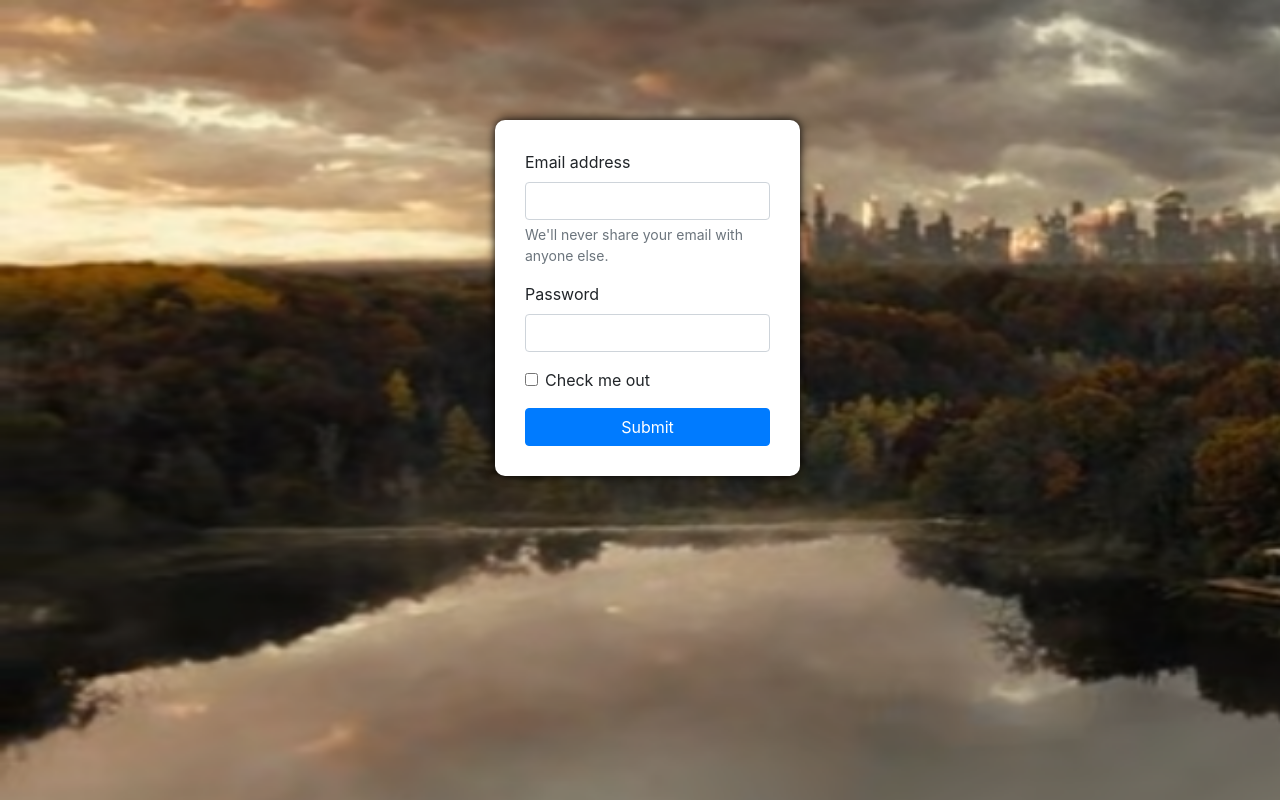
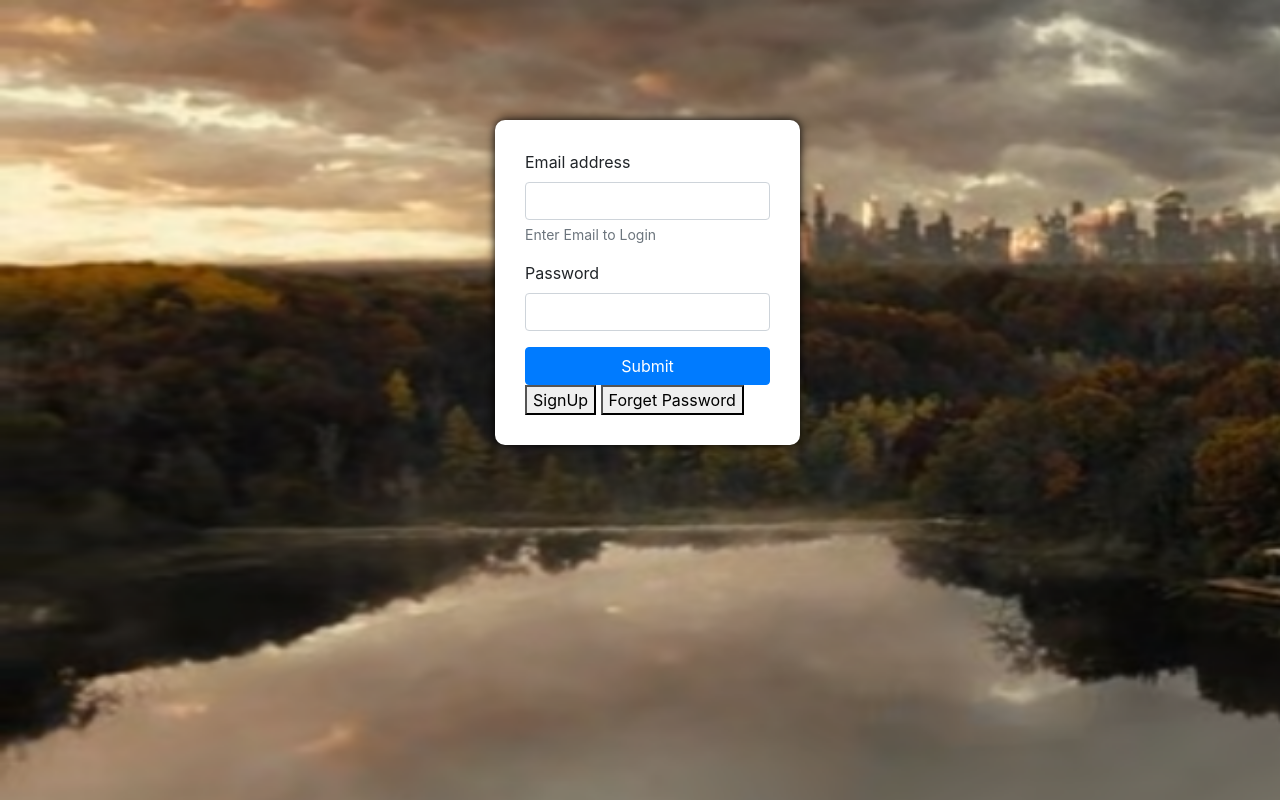
Before and after one commit to dnyana02/BE_Project, a Python web app: template template/Login.html in a window 1280 px wide. Run offline with Jinja, Linux system fonts and the light colour scheme; the template is opened without the code that fills it, so the values that code supplies are empty.

Commit message:
Add files via upload

```diff
--- a/template/Login.html
+++ b/template/Login.html
@@ -16,17 +16,15 @@
   <div class="form-group">
     <label for="exampleInputEmail1">Email address</label>
     <input type="email" class="form-control" id="exampleInputEmail1" aria-describedby="emailHelp">
-    <small id="emailHelp" class="form-text text-muted">We'll never share your email with anyone else.</small>
+    <small id="emailHelp" class="form-text text-muted">Enter Email to Login</small>
   </div>
   <div class="form-group">
     <label for="exampleInputPassword1">Password</label>
     <input type="password" class="form-control" id="exampleInputPassword1">
   </div>
-  <div class="form-group form-check">
-    <input type="checkbox" class="form-check-input" id="exampleCheck1">
-    <label class="form-check-label" for="exampleCheck1">Check me out</label>
-  </div>
   <button type="submit" class="btn btn-primary btn-block">Submit</button>
+  <button type="text" class="bundle">SignUp</button>
+  <button type="text" class="bundle">Forget Password</button>
 </form>
 
 </section>
```
